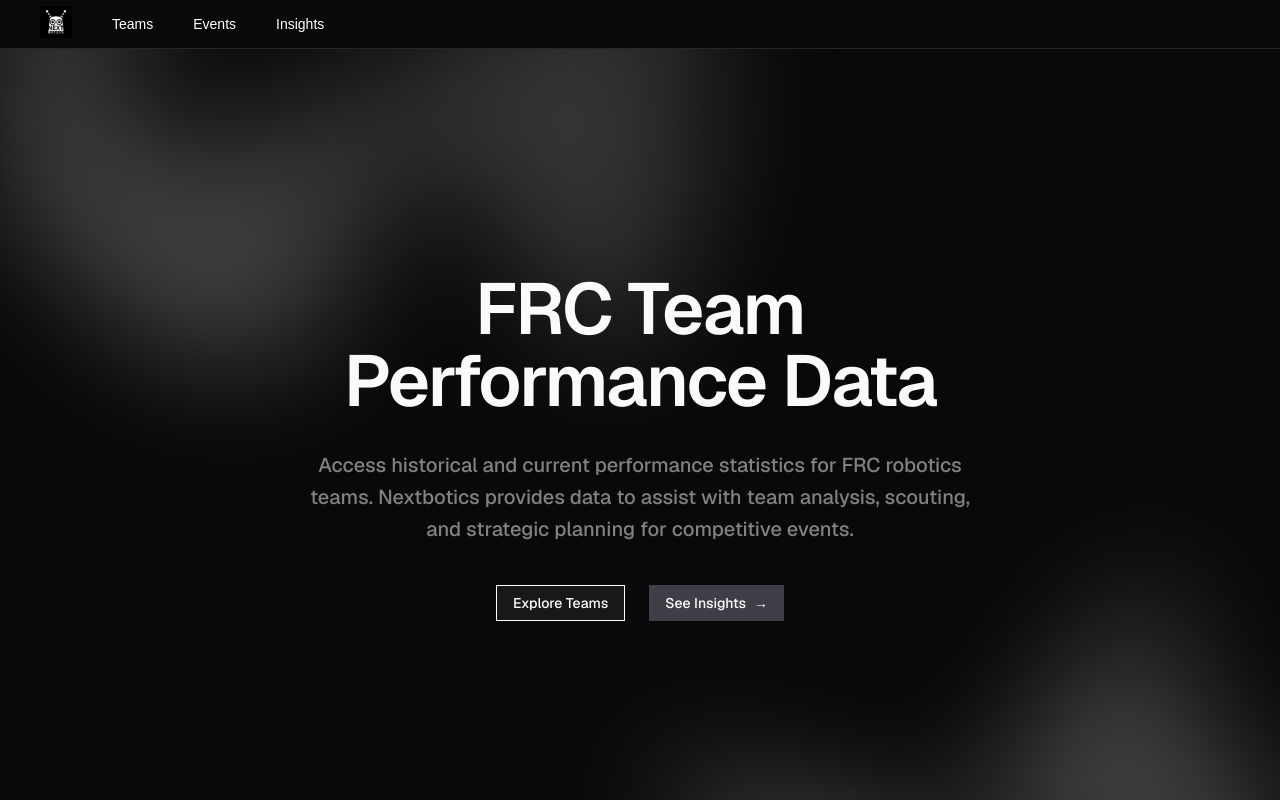
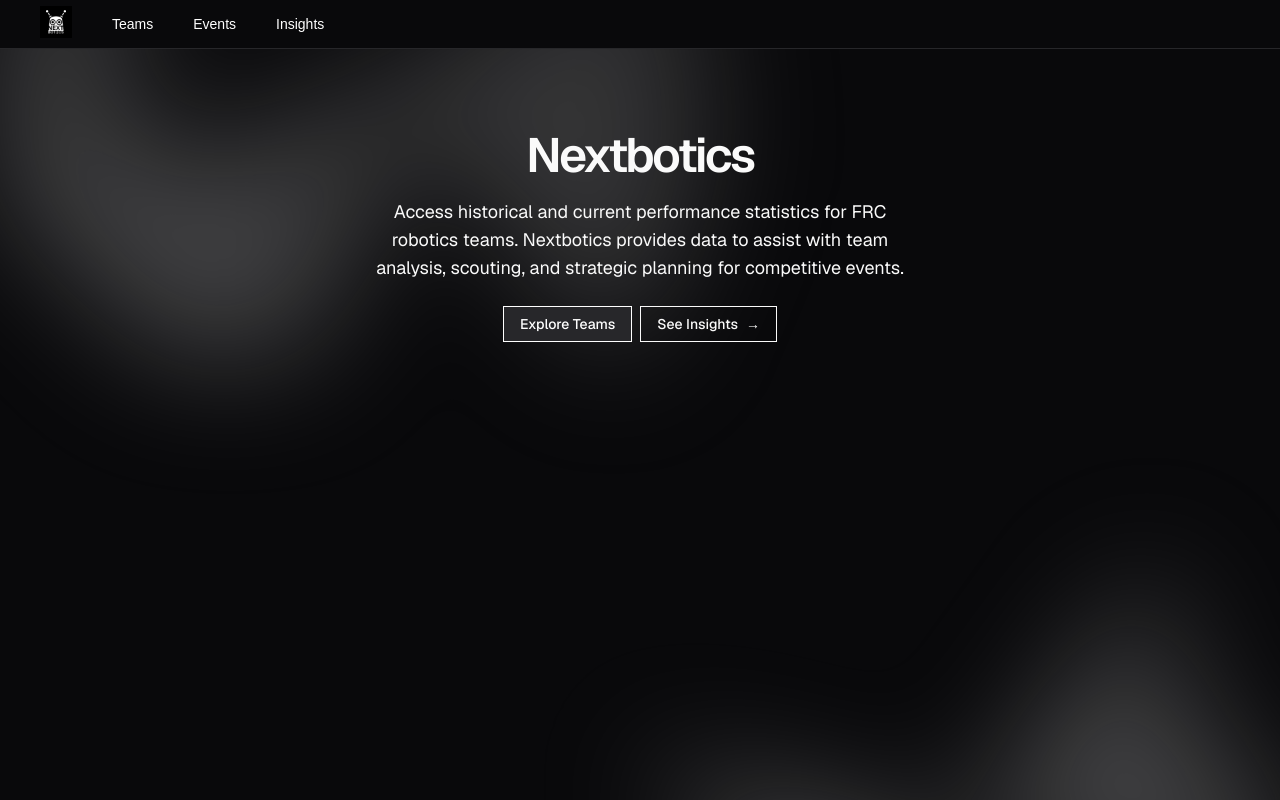
Before and after one commit to ahmoin/nextbotics, a Next.js app: page / in a window 1280 px wide. Shown: the top 800 px of the page. Built offline with nearby package versions, Linux system fonts and the light colour scheme.

Commit message:
feat: add page header component

```diff
--- a/app/insights/page.tsx
+++ b/app/insights/page.tsx
@@ -114,6 +114,9 @@ export default function HomePage() {
 				>
 					{loading ? "Loading..." : "Load Team Data"}
 				</Button>
+				<h2 className="text-sm text-foreground/50">
+					* Only works for USA currently
+				</h2>
 			</div>
 
 			{error && <p className="text-red-500 text-center mb-4">{error}</p>}
--- a/app/page.tsx
+++ b/app/page.tsx
@@ -1,6 +1,12 @@
 "use client";
 
 import Link from "next/link";
+import {
+	PageActions,
+	PageHeader,
+	PageHeaderDescription,
+	PageHeaderHeading,
+} from "@/components/page-header";
 import { Button } from "@/components/ui/button";
 import { siteConfig } from "@/lib/config";
 
@@ -19,28 +25,24 @@ export default function HomePage() {
 					}}
 				></div>
 			</div>
-			<div className="mx-auto max-w-2xl py-32 sm:py-48 lg:py-56">
-				<div className="text-center">
-					<h1 className="text-5xl font-semibold tracking-tight text-balance sm:text-7xl">
-						FRC Team Performance Data
-					</h1>
-					<p className="mt-8 text-lg font-medium text-pretty text-foreground/50 sm:text-xl/8">
-						Access historical and current performance statistics for FRC
-						robotics teams. {siteConfig.name} provides data to assist with team
-						analysis, scouting, and strategic planning for competitive events.
-					</p>
-					<div className="mt-10 flex items-center justify-center gap-x-6">
+			<PageHeader>
+				<PageHeaderHeading>{siteConfig.name}</PageHeaderHeading>
+				<PageHeaderDescription>
+					Access historical and current performance statistics for FRC robotics
+					teams. {siteConfig.name} provides data to assist with team analysis,
+					scouting, and strategic planning for competitive events.
+				</PageHeaderDescription>
+				<PageActions>
 					<Link href="/teams">
 						<Button>Explore Teams</Button>
 					</Link>
 					<Link href="/insights">
-							<Button variant="secondary">
+						<Button variant="ghost">
 							See Insights <span aria-hidden="true">→</span>
 						</Button>
 					</Link>
-					</div>
-				</div>
-			</div>
+				</PageActions>
+			</PageHeader>
 			<div
 				className="absolute inset-x-0 top-[calc(100%-13rem)] -z-10 transform-gpu overflow-hidden blur-3xl sm:top-[calc(100%-30rem)]"
 				aria-hidden="true"
--- /dev/null
+++ b/components/page-header.tsx
@@ -0,0 +1,61 @@
+import { cn } from "@/lib/utils";
+
+function PageHeader({
+	className,
+	children,
+	...props
+}: React.ComponentProps<"section">) {
+	return (
+		<section className={cn("border-grid", className)} {...props}>
+			<div className="container-wrapper">
+				<div className="container flex flex-col items-center gap-2 py-8 text-center mx-auto md:py-16 lg:py-20 xl:gap-4">
+					{children}
+				</div>
+			</div>
+		</section>
+	);
+}
+
+function PageHeaderHeading({
+	className,
+	...props
+}: React.ComponentProps<"h1">) {
+	return (
+		<h1
+			className={cn(
+				"text-primary leading-tighter max-w-2xl text-4xl font-semibold tracking-tight text-balance lg:leading-[1.1] lg:font-semibold xl:text-5xl xl:tracking-tighter",
+				className,
+			)}
+			{...props}
+		/>
+	);
+}
+
+function PageHeaderDescription({
+	className,
+	...props
+}: React.ComponentProps<"p">) {
+	return (
+		<p
+			className={cn(
+				"text-foreground max-w-3xl text-base text-balance sm:text-lg",
+				className,
+			)}
+			{...props}
+		/>
+	);
+}
+
+function PageActions({ className, ...props }: React.ComponentProps<"div">) {
+	return (
+		<div
+			className={cn(
+				"flex w-full items-center justify-center gap-2 pt-2 **:data-[slot=button]:shadow-none",
+				className,
+			)}
+			{...props}
+		/>
+	);
+}
+
+export { PageActions, PageHeader, PageHeaderDescription, PageHeaderHeading };
--- a/components/ui/button.tsx
+++ b/components/ui/button.tsx
@@ -8,7 +8,7 @@ const buttonVariants = cva(
 	{
 		variants: {
 			variant: {
-				default: "bg-zinc-900 text-white shadow-xs hover:bg-zinc-900/90",
+				default: "bg-zinc-800 text-white shadow-xs hover:bg-zinc-900",
 				positive:
 					"bg-green-500 text-white shadow-xs hover:bg-green-500/90 focus-visible:ring-green-500/20 bg-green-500/60",
 				destructive:
```
Lines whose indentation alone changed are shown as unchanged.
